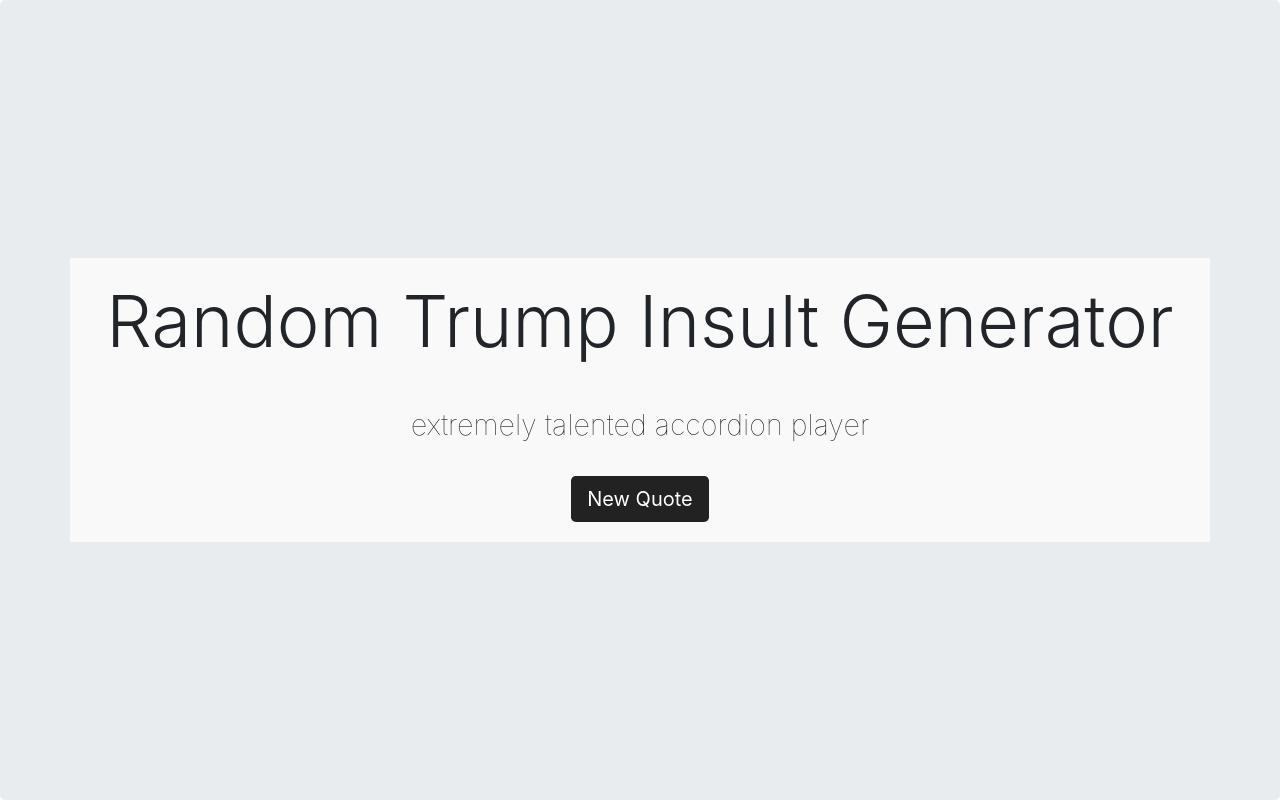
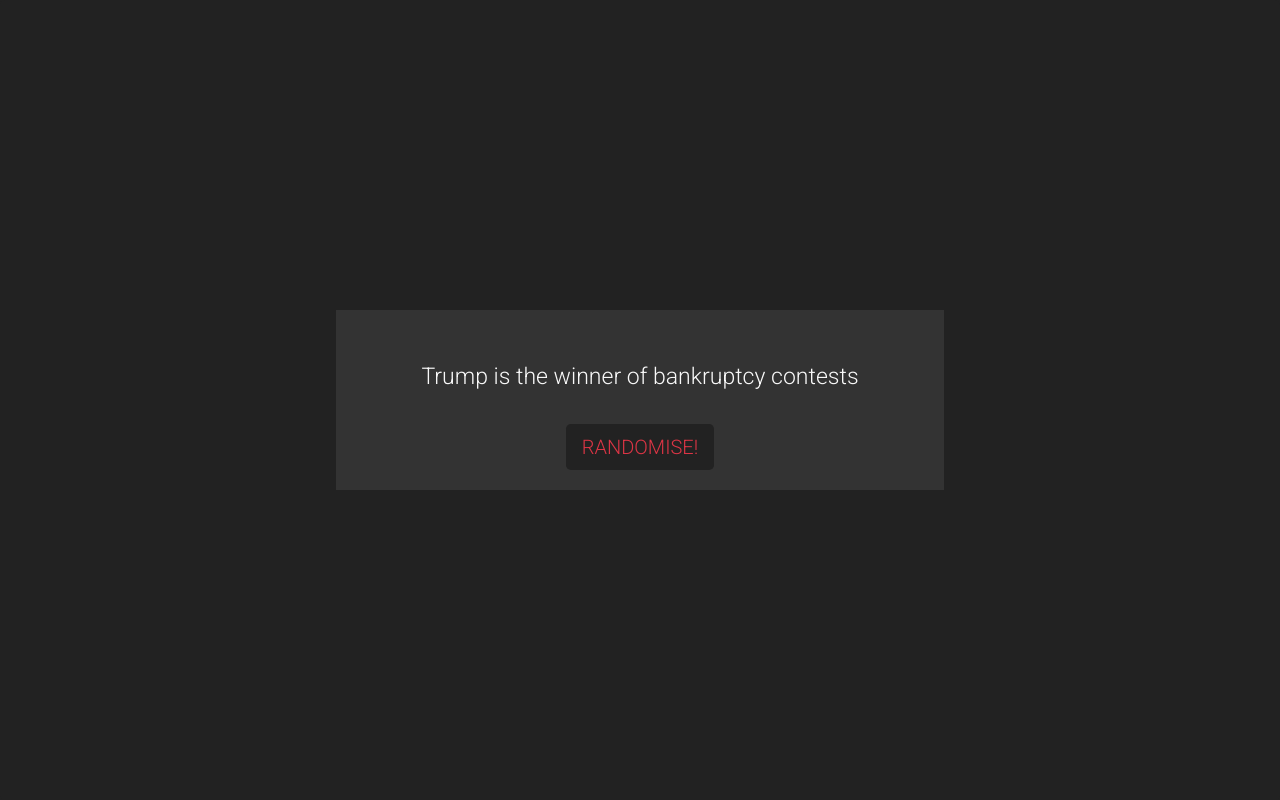
Before and after one commit to katiefrances/js-trump-insult-generator, a website: page index.html in a window 1280 px wide. Drawn offline with nearby package versions, Linux system fonts and the light colour scheme.

Commit message:
General styling

```diff
--- a/index.html
+++ b/index.html
@@ -19,14 +19,16 @@
 
   <body onload="newQuote()">
     <!-- calling function onload which generates random quote-->
-    <div class="jumbotron vertical-center">
+    <div class="jumbotron">
       <div class="container">
-        <h2 class="h2 display-3 text-center">Random Trump Insult Generator</h2>
         <div id="quoteDisplay">
           <!-- QUOTE HERE -->
         </div>
-        <button class="btn btn-primary btn-lg my-button" onclick="newQuote()">
-          New Quote
+        <button
+          class="btn btn-outline-danger btn-lg my-button"
+          onclick="newQuote()"
+        >
+          Randomise!
         </button>
       </div>
     </div>
--- a/index.js
+++ b/index.js
@@ -2,19 +2,20 @@
 // let's try to replicate Detrumpify!
 
 const wordList = [
-  "cheeto faced monster",
-  "unbelievably incompetent bufoon",
+  "a cheeto faced monster",
+  "an unbelievably incompetent bufoon",
   "the smartest guy in the room; everybody says so",
-  "about to be impeached idiot",
-  "racist left over chicken tikka",
-  "I don't care about refugees, do u?",
-  "extremely talented accordion player",
-  "winner of bankruptcy contests",
-  "flamboyant dumpster makeover",
-  "the dolt in cheif"
+  "an about to be impeached idiot",
+  "a racist left over chicken tikka",
+  "an extremely talented accordion player",
+  "the winner of bankruptcy contests",
+  "a flamboyant dumpster makeover",
+  "the greatest president who ever lived",
+  "a shiny golden turd"
 ];
 
 function newQuote() {
   let randomNumber = Math.floor(Math.random() * wordList.length);
-  document.getElementById("quoteDisplay").innerHTML = wordList[randomNumber];
+  document.getElementById("quoteDisplay").innerHTML =
+    "Trump is" + " " + wordList[randomNumber];
 }
--- a/main.css
+++ b/main.css
@@ -1,18 +1,24 @@
 /* RANDOM QUOTE GENERATOR */
+@import url("https://fonts.googleapis.com/css?family=Roboto:300&display=swap"); /* BASIC BODY STYLING */
 
-/* BASIC BODY STYLING */
 html,
 body {
   height: 100%;
+  font-family: "Roboto", sans-serif;
+  background-color: #222;
 }
+
 h2 {
   font-weight: lighter;
 }
 
 .container {
-  background-color: #f9f9f9;
+  background-color: #333;
   padding: 20px;
   text-align: center;
+  width: 50%;
+  font-size: 80%;
+  color: #f9f9f9;
   /* border-radius: 10px; */
 }
 
@@ -26,19 +32,14 @@
 .my-button {
   background: #222;
   border: 0px;
-}
-.jumbotron.vertical-center {
-  margin-bottom: 0; /* Remove the default bottom margin of .jumbotron */
+  text-transform: uppercase;
 }
 
-/* CONTAINER ALIGNMENT */
-.vertical-center {
+.jumbotron {
   min-height: 100%;
   min-height: 100vh;
   display: flex;
-
-  /* Align the bootstrap's container vertically */
   align-items: center;
-  width: 100%;
   justify-content: center;
+  background-color: #222;
 }
--- a/package.json
+++ b/package.json
@@ -12,6 +12,7 @@
     "test": "jest"
   },
   "dependencies": {
+    "animate.css": "^3.7.1",
     "jquery": "^3.4.1",
     "popper.js": "^1.15.0"
   }
```
Also changed, not shown: 1 other file.
